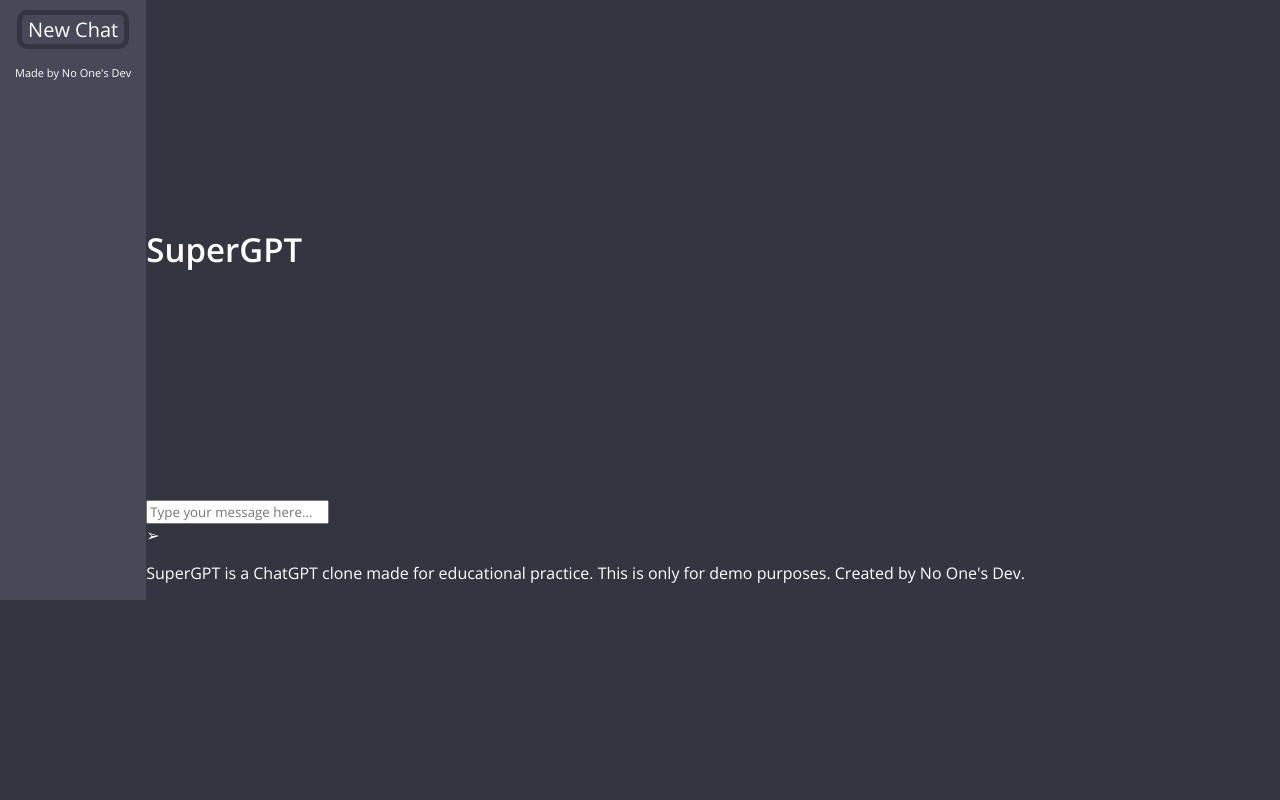
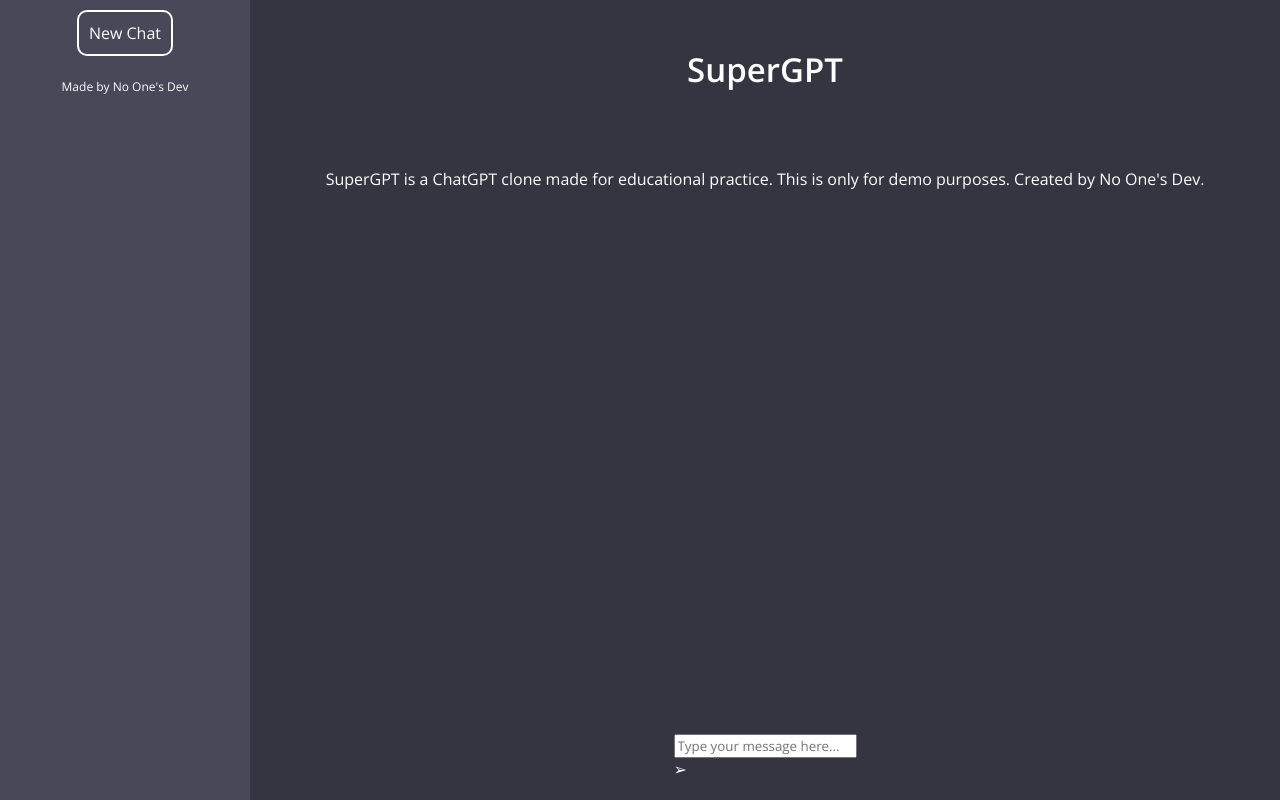
Before and after one commit to meshackyaro/chatGPT-clone, a plain HTML site: page index.html in a window 1280 px wide. Drawn offline with nearby package versions, Linux system fonts and the light colour scheme.

Commit message:
Update style.css

```diff
--- a/styles.css
+++ b/styles.css
@@ -1,8 +1,9 @@
-@import url("https://fonts.googleapis.com/css2?family=Open+Sans:ital,wght@0,300..800;1,300..800&display=swap");
+@import url('https://fonts.googleapis.com/css2?family=Open+Sans:wght@300..800&display=swap');
 
 * {
   color: #fff;
-  font-family: "open sans", sans-serif;
+  font-family: "Open Sans", sans-serif;
+  box-sizing: border-box;
 }
 
 body {
@@ -10,30 +11,57 @@ body {
   padding: 0;
   background-color: #343541;
   display: flex;
+  height: 100vh;
 }
+
 .side-bar {
   padding: 10px;
   background-color: #474858;
-  justify-content: space-around;
+  width: 250px;
+  display: flex;
+  flex-direction: column;
   align-items: center;
+}
+
+.new-chat-button {
+  background: transparent;
+  border: 2px solid #fff;
+  border-radius: 10px;
+  font-size: 16px;
+  padding: 10px;
+  cursor: pointer;
+  color: #fff;
+  transition: background 0.3s;
+}
+
+.new-chat-button:hover {
+  background: rgba(255, 255, 255, 0.2);
+}
+
+.note {
+  font-size: 12px;
   text-align: center;
+  padding: 10px;
 }
-.side-bar button {
-  background: transparent;
-  border: 5px solid#343541;
-  border-radius: 10px;
-  font-size: 20px;
-  font-weight: 400;
-  cursor: pointer;
-}
-.note {
-  text-align: center;
-  font-size: 11px;
-  padding: 5px;
+
+.main {
+  flex: 1;
+  padding: 20px;
+  overflow-y: auto;
+  display: flex;
+  flex-direction: column;
+  align-items: center;
 }
 
 h1 {
   font-size: 33px;
   font-weight: 600;
-  padding: 200px 0;
 }
+
+.bottom-section {
+  width: 100%;
+  position: fixed;
+  bottom: 20px;
+  display: flex;
+  justify-content: center;
+}
```
